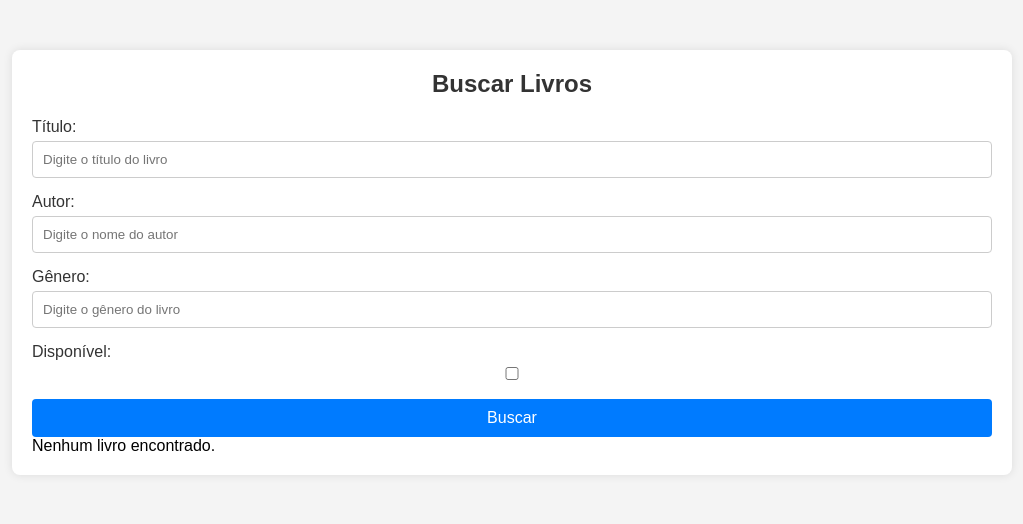
After one commit to IMPedrosa/BiblioShare, a Flask app: page /search-books in a window 1280 px wide. The commit adds this page. Shown: the top 524 px of the page, without its empty margins (128-1151 px from the left). Run offline with Flask 3, Linux system fonts and the light colour scheme.

Commit message:
Create page for book searches.

```diff
--- a/backend/src/templates/home.html
+++ b/backend/src/templates/home.html
@@ -75,7 +75,7 @@
     <h1>Bem-vindo ao BiblioShare!</h1>
     <div class="container">
         <button onclick="location.href='/my-books'">Ver meus livros</button>
-        <button onclick="location.href='/pegar-livros'">Pegar livro emprestado</button>
+        <button onclick="location.href='/search-books'">Pegar livro emprestado</button>
         <button onclick="location.href='/register-book'">Cadastrar livro para empréstimo</button>
     </div>
 </body>
--- /dev/null
+++ b/backend/src/templates/search-books.html
@@ -0,0 +1,160 @@
+<!DOCTYPE html>
+<html lang="pt-br">
+
+<head>
+  <meta charset="UTF-8">
+  <meta name="viewport" content="width=device-width, initial-scale=1.0">
+  <title>Buscar Livros</title>
+  <style>
+    * {
+      margin: 0;
+      padding: 0;
+      box-sizing: border-box;
+    }
+
+    body {
+      font-family: Arial, sans-serif;
+      background-color: #f4f4f4;
+    }
+
+    .container {
+      width: 90%;
+      max-width: 1000px;
+      margin: 50px auto;
+      padding: 20px;
+      background-color: #fff;
+      box-shadow: 0px 0px 10px rgba(0, 0, 0, 0.1);
+      border-radius: 8px;
+    }
+
+    h2 {
+      text-align: center;
+      margin-bottom: 20px;
+      color: #333;
+    }
+
+    .form-group {
+      margin-bottom: 15px;
+    }
+
+    .form-group label {
+      display: block;
+      margin-bottom: 5px;
+      color: #333;
+    }
+
+    .form-group input {
+      width: 100%;
+      padding: 10px;
+      border: 1px solid #ccc;
+      border-radius: 4px;
+    }
+
+    .form-group input:focus {
+      outline: none;
+      border-color: #007BFF;
+    }
+
+    button {
+      width: 100%;
+      padding: 10px;
+      background-color: #007BFF;
+      color: #fff;
+      border: none;
+      border-radius: 4px;
+      cursor: pointer;
+      font-size: 16px;
+    }
+
+    button:hover {
+      background-color: #0056b3;
+    }
+
+    table {
+      width: 100%;
+      border-collapse: collapse;
+      margin-top: 20px;
+    }
+
+    th, td {
+      padding: 12px;
+      text-align: left;
+      border: 1px solid #ddd;
+    }
+
+    th {
+      background-color: #007BFF;
+      color: #fff;
+    }
+
+    tr:nth-child(even) {
+      background-color: #f9f9f9;
+    }
+  </style>
+</head>
+
+<body>
+  <div class="container">
+    <h2>Buscar Livros</h2>
+    <form method="POST">
+      <div class="form-group">
+        <label for="titulo">Título:</label>
+        <input type="text" id="titulo" name="titulo" placeholder="Digite o título do livro">
+      </div>
+      <div class="form-group">
+        <label for="autor">Autor:</label>
+        <input type="text" id="autor" name="autor" placeholder="Digite o nome do autor">
+      </div>
+      <div class="form-group">
+        <label for="genero">Gênero:</label>
+        <input type="text" id="genero" name="genero" placeholder="Digite o gênero do livro">
+      </div>
+      <div class="form-group">
+        <label for="disponivel">Disponível:</label>
+        <input type="checkbox" id="disponivel" name="disponivel">
+      </div>
+      <button type="submit">Buscar</button>
+    </form>
+
+    {% if books %}
+    <table>
+      <thead>
+        <tr>
+          <th>ID</th>
+          <th>Título</th>
+          <th>Autor</th>
+          <th>Ano de Publicação</th>
+          <th>Gênero</th>
+          <th>Descrição</th>
+          <th>Disponível</th>
+          <th>Ações</th>
+        </tr>
+      </thead>
+      <tbody>
+        {% for book in books %}
+        <tr>
+          <td>{{ book.id }}</td>
+          <td>{{ book.title }}</td>
+          <td>{{ book.author }}</td>
+          <td>{{ book.publication_year }}</td>
+          <td>{{ book.genre }}</td>
+          <td>{{ book.details }}</td>
+          <td>{{ 'Sim' if book.is_available else 'Não' }}</td>
+          <td class="action-btns">
+            {% if book.is_available %}
+            <form action="{{ url_for('auth.pegar_emprestado', book_id=book.id) }}" method="POST">
+              <button type="submit" class="btn-borrow">Pegar Emprestado</button>
+            </form>
+            {% endif %}
+          </td>
+        </tr>
+        {% endfor %}
+      </tbody>
+    </table>
+    {% else %}
+    <p>Nenhum livro encontrado.</p>
+    {% endif %}
+  </div>
+</body>
+
+</html>
```
